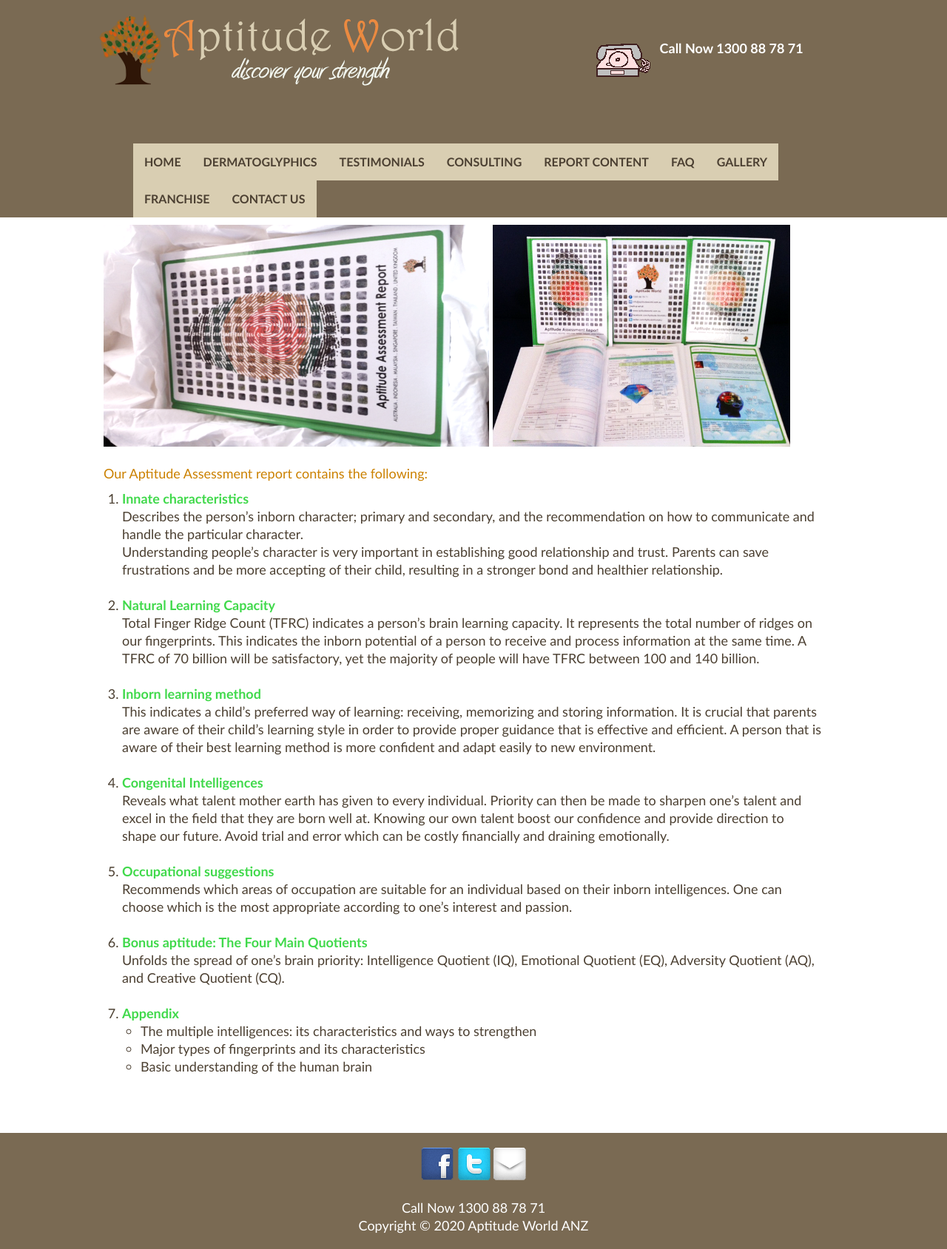
After one commit to arimbun/aptitude, a Django app: template apps/landing/templates/landing/report_content.html in a window 1280 px wide; the page is wider, and only the part inside the window is pictured. The commit adds this page. Shown: that part at 74% size. Run offline with Django 3.2, Linux system fonts and the light colour scheme; the template is opened without the code that fills it: most values are stand-ins (such as "Sample title", 1, 10 or a date in 2020); parts of the project's set-up code (start-up, migrations or seed data) failed here and were passed over; some libraries are stand-ins or nearby versions.

Commit message:
Added 2 new sections: Report Content and Gallery

```diff
--- a/apps/landing/templates/landing/base.html
+++ b/apps/landing/templates/landing/base.html
@@ -38,11 +38,11 @@
             <div class="navbar">
                 <div class="navbar-inner">
                     <!-- .btn-navbar is used as the toggle for collapsed navbar content -->
-                    <a class="btn btn-navbar" data-toggle="collapse" data-target=".nav-collapse">
-                        <span class="icon-bar"></span>
-                        <span class="icon-bar"></span>
-                        <span class="icon-bar"></span>
-                    </a>
+{#                    <a class="btn btn-navbar" data-toggle="collapse" data-target=".nav-collapse">#}
+{#                        <span class="icon-bar"></span>#}
+{#                        <span class="icon-bar"></span>#}
+{#                        <span class="icon-bar"></span>#}
+{#                    </a>#}
 
 
                     <div id="company-logo" class="visible-desktop">
@@ -54,7 +54,7 @@
 
                     <div class="contact-details-header">
                         <img src="{% static 'landing/img/phone.gif' %}">
-                        <b style="font-size: 18px">Call Now 1300 88 78 71</b>
+                        <b>Call Now 1300 88 78 71</b>
                     </div>
 
                     <ul class="nav">
@@ -68,12 +68,12 @@
                         {#                                href="{% url 'landing:about_us' %}">{{ _('ABOUT_US') }}</a></li>#}
                         <li {% if page == 'consulting' %} class="active" {% endif %}><a
                                 href="{% url 'landing:consulting' %}">{{ _('CONSULTING') }}</a></li>
-{#                        <li {% if page == 'report_content' %} class="active" {% endif %}><a#}
-{#                                href="{% url 'landing:report_content' %}">{{ _('REPORT CONTENT') }}</a></li>#}
+                        <li {% if page == 'report_content' %} class="active" {% endif %}><a
+                                href="{% url 'landing:report_content' %}">{{ _('REPORT CONTENT') }}</a></li>
                         <li {% if page == 'faq' %} class="active" {% endif %}><a
                                 href="{% url 'landing:faq' %}">{{ _('FAQ') }}</a></li>
-{#                        <li {% if page == 'gallery' %} class="active" {% endif %}><a#}
-{#                                href="{% url 'landing:gallery' %}">{{ _('GALLERY') }}</a></li>#}
+                        <li {% if page == 'gallery' %} class="active" {% endif %}><a
+                                href="{% url 'landing:gallery' %}">{{ _('GALLERY') }}</a></li>
                         <li {% if page == 'franchising' %} class="active" {% endif %}><a
                                 href="{% url 'landing:franchising' %}">{{ _('FRANCHISE') }}</a></li>
                         <li {% if page == 'contact' %} class="active" {% endif %}><a
--- a/apps/landing/templates/landing/index.html
+++ b/apps/landing/templates/landing/index.html
@@ -13,7 +13,8 @@
         <div class="container" style="padding-bottom: 0">
             <div class="row">
                 <div class="span10 offset1" id="content1">
-                    <h2>every CHILD deserves a GENIUS discovery</h2>
+                    <h2>every <span style="font-size:36px;">CHILD</span> deserves a <span
+                            style="font-size:36px;">GENIUS</span> discovery</h2>
 
                     <p>Aptitude World helps children and adults to unleash their potential with proven scientific
                         methodology.</p>
--- /dev/null
+++ b/apps/landing/templates/landing/report_content.html
@@ -0,0 +1,70 @@
+{% extends 'landing/base.html' %}
+{% load staticfiles %}
+
+{% block content %}
+    <div class="row" style="background-color:#ffffff">
+        <div class="container" style="padding-top:10px;">
+            <div class="row">
+                <div class="span10 offset1" id="content1">
+
+                    <img src="{% static 'landing/img/aptitude/report_content1.png' %}">
+                    <img src="{% static 'landing/img/aptitude/report_content2.png' %}">
+                    <br><br>
+
+                    <p style="color: #cb8101;">Our Aptitude Assessment report contains the following:</p>
+
+                    <ol>
+                        <li>
+                            <b style="color: #40d94b;">Innate characteristics</b><br>
+                            Describes the person’s inborn character; primary and secondary, and the recommendation on
+                            how to communicate and handle the particular character.<br>
+                            Understanding people’s character is very important in establishing good relationship and
+                            trust. Parents can save frustrations and be more accepting of their child, resulting in a
+                            stronger bond and healthier relationship.<br><br>
+                        </li>
+                        <li>
+                            <b style="color: #40d94b;">Natural Learning Capacity</b><br>
+                            Total Finger Ridge Count (TFRC) indicates a person’s brain learning capacity. It represents
+                            the total number of ridges on our fingerprints. This indicates the inborn potential of a
+                            person to receive and process information at the same time. A TFRC of 70 billion will be
+                            satisfactory, yet the majority of people will have TFRC between 100 and 140 billion.<br><br>
+                        </li>
+                        <li>
+                            <b style="color: #40d94b;">Inborn learning method</b><br>
+                            This indicates a child’s preferred way of learning: receiving, memorizing and storing
+                            information. It is crucial that parents are aware of their child’s learning style in order
+                            to provide proper guidance that is effective and efficient. A person that is aware of their
+                            best learning method is more confident and adapt easily to new environment.<br><br>
+                        <li>
+                            <b style="color: #40d94b;">Congenital Intelligences</b><br>
+                            Reveals what talent mother earth has given to every individual. Priority can then be made to
+                            sharpen one’s talent and excel in the field that they are born well at. Knowing our own
+                            talent boost our confidence and provide direction to shape our future. Avoid trial and error
+                            which can be costly financially and draining emotionally.<br><br>
+                        </li>
+                        <li>
+                            <b style="color: #40d94b;">Occupational suggestions</b><br>
+                            Recommends which areas of occupation are suitable for an individual based on their inborn
+                            intelligences. One can choose which is the most appropriate according to one’s interest and
+                            passion.<br><br>
+                        </li>
+                        <li>
+                            <b style="color: #40d94b;">Bonus aptitude: The Four Main Quotients</b><br>
+                            Unfolds the spread of one’s brain priority: Intelligence Quotient (IQ), Emotional Quotient
+                            (EQ), Adversity Quotient (AQ), and Creative Quotient (CQ).<br><br>
+                        </li>
+                        <li>
+                            <b style="color: #40d94b;">Appendix</b><br>
+                            <ul>
+                                <li>The multiple intelligences: its characteristics and ways to strengthen</li>
+                                <li>Major types of fingerprints and its characteristics</li>
+                                <li>Basic understanding of the human brain</li>
+                            </ul>
+                            <br><br>
+                        </li>
+                    </ol>
+                </div>
+            </div>
+        </div>
+    </div>
+{% endblock %}
--- a/apps/landing/urls.py
+++ b/apps/landing/urls.py
@@ -19,6 +19,10 @@
     url(r'^consulting$', views.consulting, name='consulting'),
     # eg: /dermatoglyphics
     url(r'^dermatoglyphics$', views.dermatoglyphics, name='dermatoglyphics'),
+    # eg: /report_content
+    url(r'^report_content$', views.report_content, name='report_content'),
+    # eg: /gallery
+    url(r'^gallery$', views.gallery, name='gallery'),
     # eg: /faq
     url(r'^faq$', views.faq, name='faq'),
     # eg: /toc
```
Also changed, not shown: apps/landing/templates/landing/gallery.html (added, +25 -0 lines), apps/landing/views.py (+28 -0 lines), apps/landing/static/landing/img/aptitude/aptitude_world_logo.png, apps/landing/static/landing/img/aptitude/report_content1.png (added), apps/landing/static/landing/img/aptitude/report_content2.png (added), apps/landing/static/landing/img/email/help-your-child.jpg (deleted), apps/landing/static/landing/img/email/unlock-child-potential.jpg (deleted), apps/landing/static/landing/img/gallery/flyer1.jpg (added), apps/landing/static/landing/img/gallery/flyer2.jpg (added), apps/landing/static/landing/img/gallery/flyer3.jpg (added), apps/landing/static/landing/img/gallery/flyer4.jpg (added), apps/landing/templates/landing/solutions.html (added).
